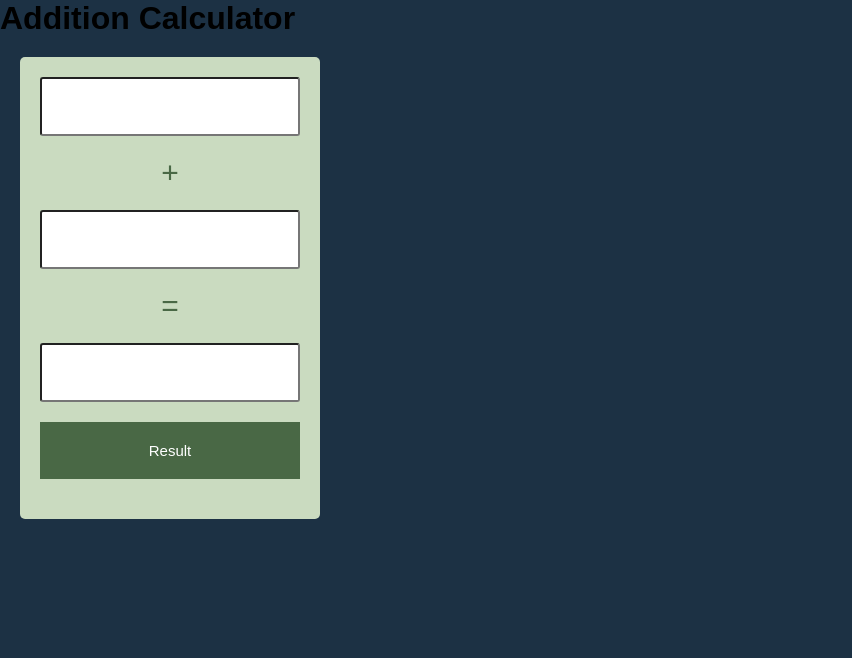
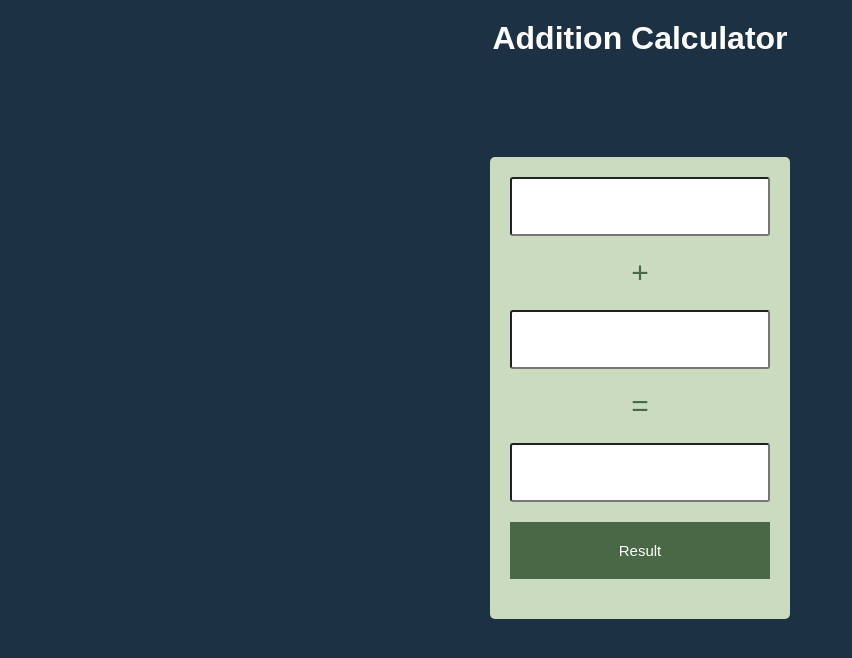
Before and after one commit to cjorqueravocos/Calculator, a plain HTML site: page index.html in a window 1280 px wide. Shown: the whole page, without its empty margins (0-852 px from the left). Drawn offline with Linux system fonts and the light colour scheme.

Commit message:
title style

```diff
--- a/style.css
+++ b/style.css
@@ -10,9 +10,17 @@ body {
     color: #000;
 }
 
+h1 {
+    color: #fff;
+    text-align: center;
+    margin: 20px auto;
+}
+
+
+
 .container {
     width: 300px;
-    margin: 20px;
+    margin: 100px auto;
     background: #CADBC0;
     padding: 20px;
     border-radius: 5px;
```
